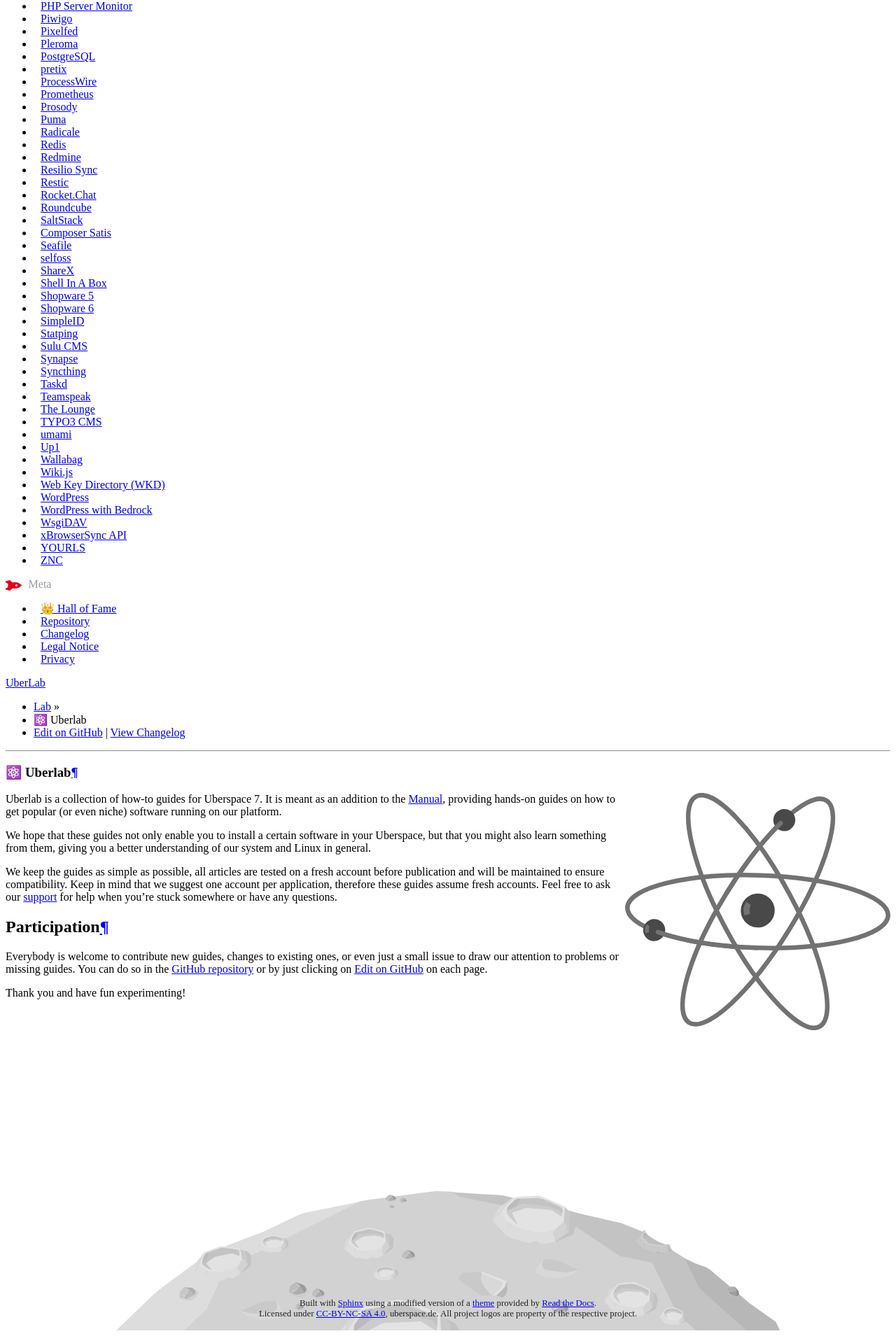
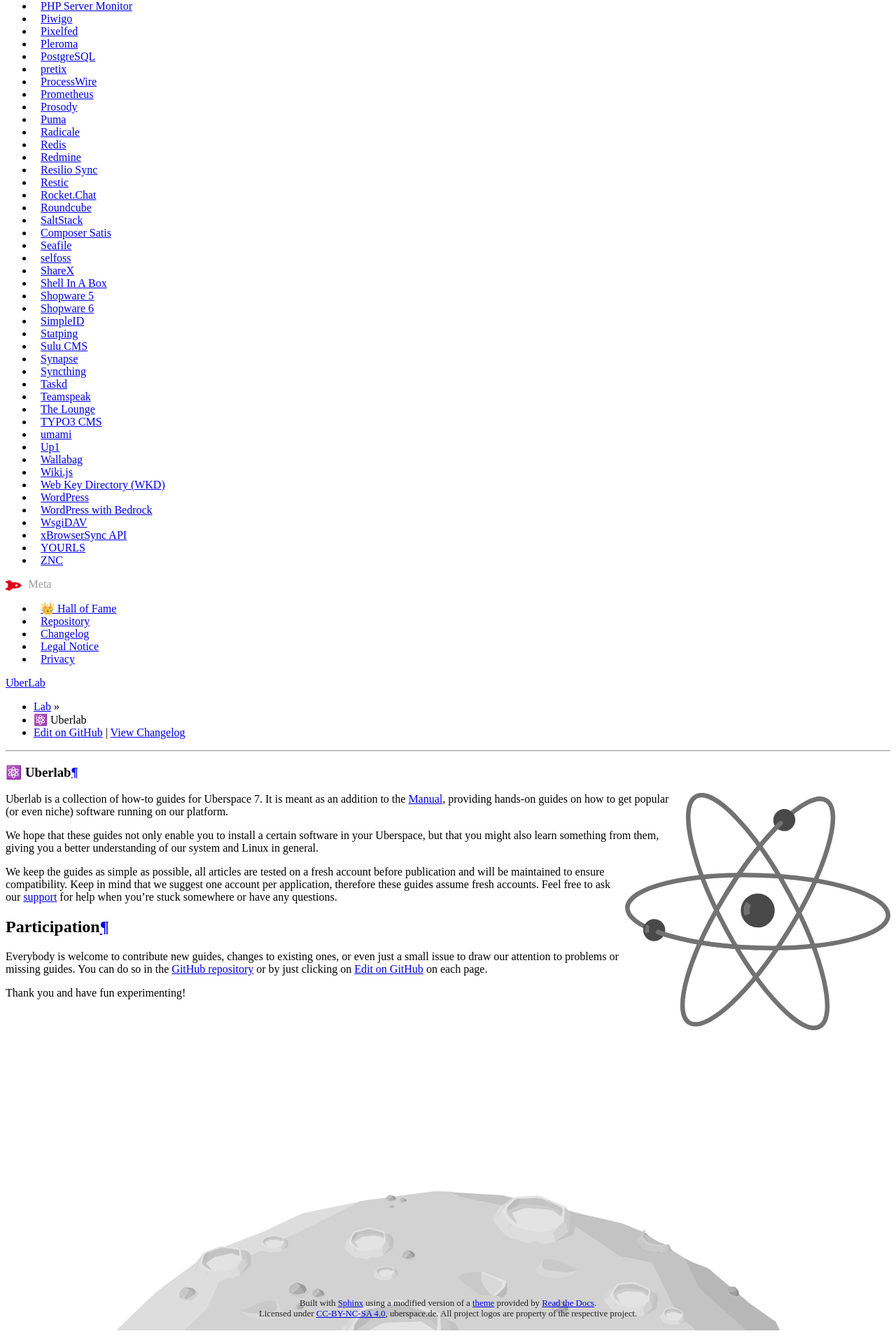
Before and after one commit to Uberspace/lab, a Sphinx documentation site: the page built from source/index.rst, in a window 1280 px wide. Shown: the part 1812-3721 px from the top of the page at 70% size. Built offline with Sphinx 7.4.7 and the Read the Docs theme 2.0.0, drawn with Linux system fonts in a browser that asks for light colours.

Commit message:
fix for 404 error in css

```diff
--- a/source/_static/css/custom.css
+++ b/source/_static/css/custom.css
@@ -81,7 +81,7 @@
     float: right;
     width: 30%;
     height: 30%;
-    shape-outside: url(/en/_images/atom.svg);
+    shape-outside: url(/_images/atom.svg);
     shape-margin: 1em;
 }
 
```
